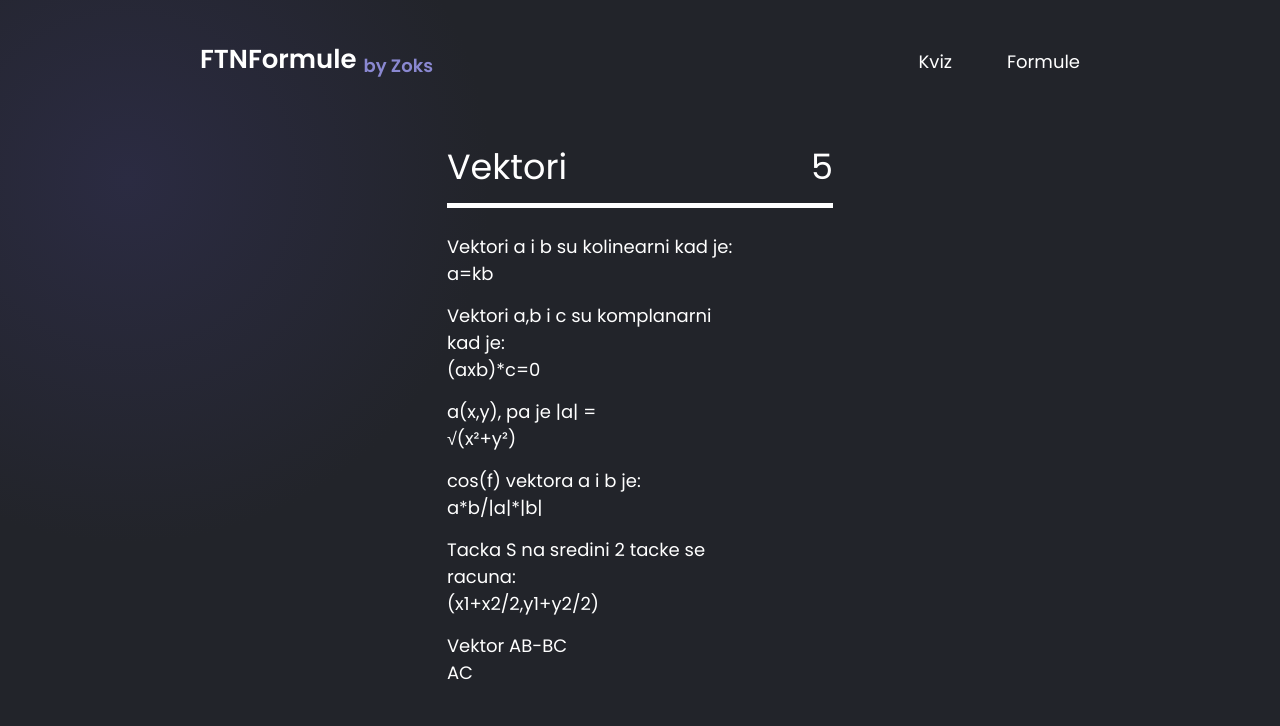
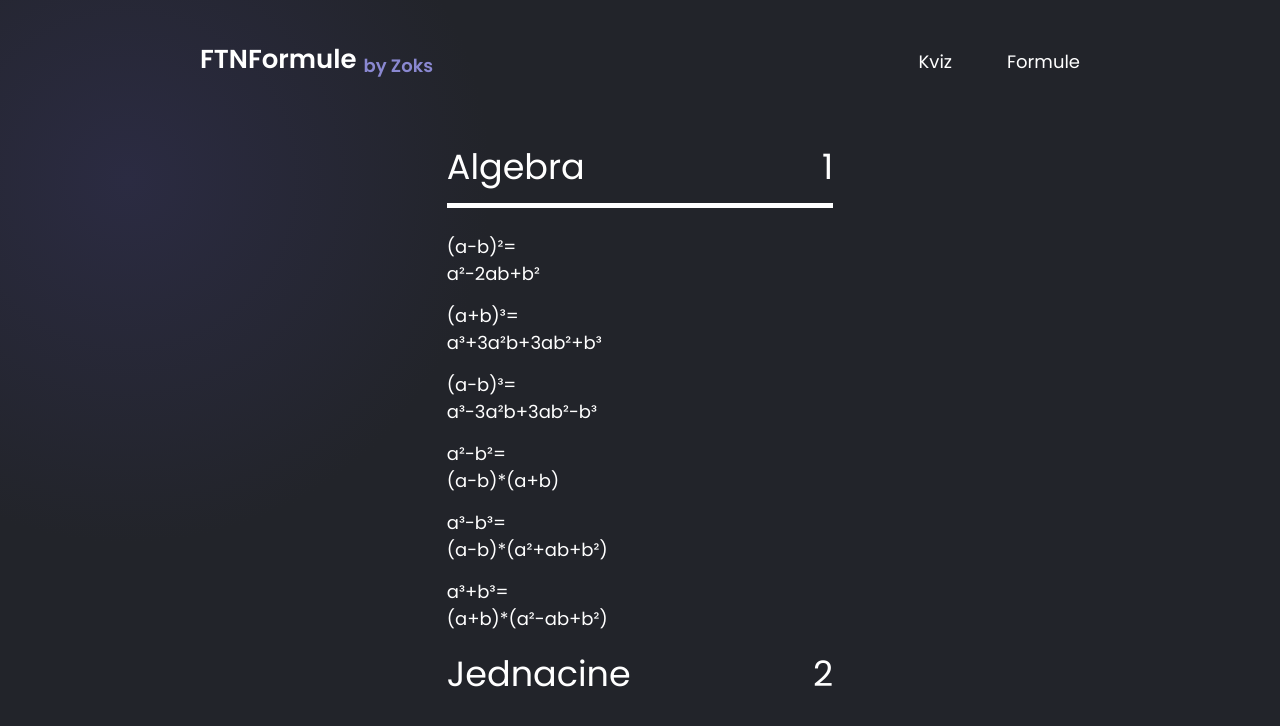
Before and after one commit to Zoksss/ftn-formule, a React (Create React App) app: page / in a window 1280 px wide. Both pictures are taken after a click on the link "Formule". Shown: the top 726 px of the page. Built offline with nearby package versions, Linux system fonts and the light colour scheme.

Commit message:
questions

```diff
--- a/src/Components/Formulas/Formulas.jsx
+++ b/src/Components/Formulas/Formulas.jsx
@@ -12,7 +12,7 @@ const generateQuestions = () => {
         if (!x) {
             // add new category
             usedCategories.push(question.category);
-            let obj = { question: "category", correctAnswer: question.category };
+            let obj = { question: "category", correctAnswer: question.category, categoryNum: question.categoryNumber};
             t.push(obj);
             return;
         }
@@ -24,7 +24,7 @@ const generateQuestions = () => {
 
 const Formulas = (props) => {
     const questions = generateQuestions().map(element => {
-        return (element.question != "category" ? <Formula question={element.question} answer={element.correctAnswer} /> : <div className="formulas-title-row"><p>{element.correctAnswer}</p><p>5</p></div>)
+        return (element.question !== "category" ? <Formula question={element.question} answer={element.correctAnswer} /> : <div className="formulas-title-row"><p>{element.correctAnswer}</p><p>{element.categoryNum}</p></div>)
     });
 
     const transition = useTransition(props.state, {
--- a/src/questions.jsx
+++ b/src/questions.jsx
@@ -1,10 +1,91 @@
 const questions = [
+    {
+        category: "Algebra",
+        question: "(a+b)²= ",
+        correctAnswer: "a²+2ab+b²",
+        hasImage: false,
+        imagePath: "/",
+        categoryNumber: 1
+    },
+    {
+        category: "Algebra",
+        question: "(a-b)²= ",
+        correctAnswer: "a²-2ab+b²",
+        hasImage: false,
+        imagePath: "/",
+        categoryNumber: 1
+    },
+    {
+        category: "Algebra",
+        question: "(a+b)³= ",
+        correctAnswer: "a³+3a²b+3ab²+b³",
+        hasImage: false,
+        imagePath: "/",
+        categoryNumber: 1
+    },
+    {
+        category: "Algebra",
+        question: "(a-b)³= ",
+        correctAnswer: "a³-3a²b+3ab²-b³",
+        hasImage: false,
+        imagePath: "/",
+        categoryNumber: 1
+    },
+    {
+        category: "Algebra",
+        question: "a²-b²= ",
+        correctAnswer: "(a-b)*(a+b)",
+        hasImage: false,
+        imagePath: "/",
+        categoryNumber: 1
+    },
+    {
+        category: "Algebra",
+        question: "a³-b³= ",
+        correctAnswer: "(a-b)*(a²+ab+b²)",
+        hasImage: false,
+        imagePath: "/",
+        categoryNumber: 1
+    },
+    {
+        category: "Algebra",
+        question: "a³+b³= ",
+        correctAnswer: "(a+b)*(a²-ab+b²)",
+        hasImage: false,
+        imagePath: "/",
+        categoryNumber: 1
+    },
+    {
+        category: "Jednacine",
+        question: "Determinanta D = ",
+        correctAnswer: "b²-4ac",
+        hasImage: false,
+        imagePath: "/",
+        categoryNumber: 2
+    },
+    {
+        category: "Jednacine",
+        question: "Vijetove formule, x1+x2= ",
+        correctAnswer: "-b/a",
+        hasImage: false,
+        imagePath: "/",
+        categoryNumber: 2
+    },
+    {
+        category: "Jednacine",
+        question: "Vijetove formule, x1*x2= ",
+        correctAnswer: "c/a",
+        hasImage: false,
+        imagePath: "/",
+        categoryNumber: 2
+    },
     {
         category: "Vektori",
         question: "Vektori a i b su ortogonalni kad je:",
         correctAnswer: "a*b=0",
         hasImage: false,
         imagePath: "/",
+        categoryNumber: 5
     },
     {
         category: "Vektori",
@@ -12,6 +93,7 @@ const questions = [
         correctAnswer: "a=kb",
         hasImage: false,
         imagePath: "/",
+        categoryNumber: 5
     },
     {
         category: "Vektori",
@@ -19,6 +101,7 @@ const questions = [
         correctAnswer: "(axb)*c=0",
         hasImage: false,
         imagePath: "/",
+        categoryNumber: 5
     },
     {
         category: "Vektori",
@@ -26,6 +109,7 @@ const questions = [
         correctAnswer: "√(x²+y²)",
         hasImage: false,
         imagePath: "/",
+        categoryNumber: 5
     },
     {
         category: "Vektori",
@@ -33,6 +117,7 @@ const questions = [
         correctAnswer: "a*b/|a|*|b|",
         hasImage: false,
         imagePath: "/",
+        categoryNumber: 5
     },
     {
         category: "Vektori",
@@ -40,6 +125,7 @@ const questions = [
         correctAnswer: "(x1+x2/2,y1+y2/2)",
         hasImage: false,
         imagePath: "/",
+        categoryNumber: 5
     },
     {
         category: "Vektori",
@@ -47,6 +133,7 @@ const questions = [
         correctAnswer: "AC",
         hasImage: false,
         imagePath: "/",
+        categoryNumber: 5
     },
     {
         category: "Vektori",
@@ -54,6 +141,7 @@ const questions = [
         correctAnswer: "30",
         hasImage: false,
         imagePath: "/",
+        categoryNumber: 5
     },
     {
         category: "Analitcka geometrija",
@@ -61,6 +149,7 @@ const questions = [
         correctAnswer: "y=kx+n",
         hasImage: false,
         imagePath: "/",
+        categoryNumber: 6
     },
     {
         category: "Analitcka geometrija",
@@ -68,6 +157,7 @@ const questions = [
         correctAnswer: "y-y1=k(x-x1)",
         hasImage: false,
         imagePath: "/",
+        categoryNumber: 6
     },
     {
         category: "Analitcka geometrija",
@@ -75,6 +165,7 @@ const questions = [
         correctAnswer: "y-y1=y2-y1/x2-x1(x-x1)",
         hasImage: false,
         imagePath: "/",
+        categoryNumber: 6
     },
     {
         category: "Analitcka geometrija",
@@ -82,6 +173,7 @@ const questions = [
         correctAnswer: "-1/k1",
         hasImage: false,
         imagePath: "/",
+        categoryNumber: 6
     },
     {
         category: "Analitcka geometrija",
@@ -89,6 +181,7 @@ const questions = [
         correctAnswer: "k2-k1/1+k1*k2",
         hasImage: false,
         imagePath: "/",
+        categoryNumber: 6
     },
     {
         category: "Analitcka geometrija",
@@ -96,6 +189,7 @@ const questions = [
         correctAnswer: "(x-p)²+(y-q)²=r²",
         hasImage: false,
         imagePath: "/",
+        categoryNumber: 6
     },
     {
         category: "Analitcka geometrija",
@@ -103,6 +197,7 @@ const questions = [
         correctAnswer: "O(6,3)",
         hasImage: false,
         imagePath: "/",
+        categoryNumber: 6
     },
     {
         category: "Analitcka geometrija",
@@ -110,6 +205,7 @@ const questions = [
         correctAnswer: "x²/a²+y²/b²=1",
         hasImage: false,
         imagePath: "/",
+        categoryNumber: 6
     },
     {
         category: "Analitcka geometrija",
@@ -117,6 +213,7 @@ const questions = [
         correctAnswer: "x²/a²-y²/b²=1",
         hasImage: false,
         imagePath: "/",
+        categoryNumber: 6
     },
     {
         category: "Analitcka geometrija",
@@ -124,6 +221,7 @@ const questions = [
         correctAnswer: "y²=2px",
         hasImage: false,
         imagePath: "/",
+        categoryNumber: 6
     },
     {
         category: "Planimetrija",
@@ -131,6 +229,7 @@ const questions = [
         correctAnswer: "180",
         hasImage: false,
         imagePath: "/",
+        categoryNumber: 7
     },
     {
         category: "Planimetrija",
@@ -138,6 +237,7 @@ const questions = [
         correctAnswer: "360",
         hasImage: false,
         imagePath: "/",
+        categoryNumber: 7
     },
     {
         category: "Planimetrija",
@@ -145,6 +245,7 @@ const questions = [
         correctAnswer: "P=a*ha/2",
         hasImage: false,
         imagePath: "/",
+        categoryNumber: 7
     },
     {
         category: "Planimetrija",
@@ -152,6 +253,7 @@ const questions = [
         correctAnswer: "O=a+b+c",
         hasImage: false,
         imagePath: "/",
+        categoryNumber: 7
     },
     {
         category: "Planimetrija",
@@ -159,6 +261,7 @@ const questions = [
         correctAnswer: "P=r*(a+b+c/2)",
         hasImage: false,
         imagePath: "/",
+        categoryNumber: 7
     },
     {
         category: "Planimetrija",
@@ -166,6 +269,7 @@ const questions = [
         correctAnswer: "P=a*c*sinβ/2",
         hasImage: false,
         imagePath: "/",
+        categoryNumber: 7
     },
     {
         category: "Planimetrija",
@@ -173,6 +277,7 @@ const questions = [
         correctAnswer: "r=2P/O",
         hasImage: false,
         imagePath: "/",
+        categoryNumber: 7
     },
     {
         category: "Planimetrija",
@@ -180,6 +285,7 @@ const questions = [
         correctAnswer: "r=2P/O",
         hasImage: false,
         imagePath: "/",
+        categoryNumber: 7
     },
     {
         category: "Planimetrija",
@@ -187,6 +293,7 @@ const questions = [
         correctAnswer: "a/sinα=R2",
         hasImage: false,
         imagePath: "/",
+        categoryNumber: 7
     },
     {
         category: "Planimetrija",
@@ -194,6 +301,7 @@ const questions = [
         correctAnswer: "c²=a²+b²",
         hasImage: false,
         imagePath: "/",
+        categoryNumber: 7
     },
     {
         category: "Planimetrija",
@@ -201,6 +309,7 @@ const questions = [
         correctAnswer: "P=a²√3/4",
         hasImage: false,
         imagePath: "/",
+        categoryNumber: 7
     },
     {
         category: "Planimetrija",
@@ -208,6 +317,7 @@ const questions = [
         correctAnswer: "h=a√3/2",
         hasImage: false,
         imagePath: "/",
+        categoryNumber: 7
     },
     {
         category: "Planimetrija",
@@ -215,6 +325,7 @@ const questions = [
         correctAnswer: "P=r²π",
         hasImage: false,
         imagePath: "/",
+        categoryNumber: 7
     },
     {
         category: "Proporcije i procenti",
@@ -222,6 +333,7 @@ const questions = [
         correctAnswer: "y/x",
         hasImage: false,
         imagePath: "/",
+        categoryNumber: 11
     },
     {
         category: "Proporcije i procenti",
@@ -229,6 +341,7 @@ const questions = [
         correctAnswer: "x*y",
         hasImage: false,
         imagePath: "/",
+        categoryNumber: 11
     },
     {
         category: "Proporcije i procenti",
@@ -236,6 +349,7 @@ const questions = [
         correctAnswer: "1.2",
         hasImage: false,
         imagePath: "/",
+        categoryNumber: 11
     },
     {
         category: "Proporcije i procenti",
@@ -243,6 +357,103 @@ const questions = [
         correctAnswer: "0.63",
         hasImage: false,
         imagePath: "/",
+        categoryNumber: 11
+    },
+    {
+        category: "Integrali",
+        question: "∫x^n*dx",
+        correctAnswer: "x^(n + 1)/(n + 1)+C",
+        hasImage: false,
+        imagePath: "/",
+        categoryNumber: 13
+    },
+    {
+        category: "Integrali",
+        question: "∫dx",
+        correctAnswer: "x+C",
+        hasImage: false,
+        imagePath: "/",
+        categoryNumber: 13
+    },
+    {
+        category: "Integrali",
+        question: "∫e^x*dx=",
+        correctAnswer: "e^x + C",
+        hasImage: false,
+        imagePath: "/",
+        categoryNumber: 13
+    },
+    {
+        category: "Integrali",
+        question: "∫1/x*dx",
+        correctAnswer: "log|x|+C",
+        hasImage: false,
+        imagePath: "/",
+        categoryNumber: 13
+    },
+    {
+        category: "Integrali",
+        question: "∫a^x*dx = ",
+        correctAnswer: "a^x/loga+C",
+        hasImage: false,
+        imagePath: "/",
+        categoryNumber: 13
+    },
+    {
+        category: "Integrali",
+        question: "∫cosx*dx=",
+        correctAnswer: "sinx+C",
+        hasImage: false,
+        imagePath: "/",
+        categoryNumber: 13
+    },
+    {
+        category: "Integrali",
+        question: "∫sinx*dx=",
+        correctAnswer: "-cos+C",
+        hasImage: false,
+        imagePath: "/",
+        categoryNumber: 13
+    },
+    {
+        category: "Integrali",
+        question: "∫dx/cos²x*dx=",
+        correctAnswer: "tgx+C",
+        hasImage: false,
+        imagePath: "/",
+        categoryNumber: 13
+    },
+    {
+        category: "Integrali",
+        question: "∫dx/sin²x*dx=",
+        correctAnswer: "-ctgx+C",
+        hasImage: false,
+        imagePath: "/",
+        categoryNumber: 13
+    },
+    {
+        category: "Integrali",
+        question: "∫dx/1+x²*dx=",
+        correctAnswer: "arctgx+C",
+        hasImage: false,
+        imagePath: "/",
+        categoryNumber: 13
+    },
+    {
+        category: "Integrali",
+        question: "∫dx/√(1-x²)*dx=",
+        correctAnswer: "arcsinx+C",
+        hasImage: false,
+        imagePath: "/",
+        categoryNumber: 13
+    },
+    {
+        category: "Integrali",
+        question: "∫dx/√(a²-x²)*dx=",
+        correctAnswer: "arcsin(x/a)+C",
+        hasImage: false,
+        imagePath: "/",
+        categoryNumber: 13
     },
     {
         category: "Kompleksni brojevi",
@@ -250,6 +461,7 @@ const questions = [
         correctAnswer: "i",
         hasImage: false,
         imagePath: "/",
+        categoryNumber: 14
     },
     {
         category: "Kompleksni brojevi",
@@ -257,6 +469,7 @@ const questions = [
         correctAnswer: "z=x+iy",
         hasImage: false,
         imagePath: "/",
+        categoryNumber: 14
     },
     {
         category: "Kompleksni brojevi",
@@ -264,6 +477,7 @@ const questions = [
         correctAnswer: "√(x²+y²)",
         hasImage: false,
         imagePath: "/",
+        categoryNumber: 14
     },
     {
         category: "Kompleksni brojevi",
@@ -271,6 +485,7 @@ const questions = [
         correctAnswer: "2-6i",
         hasImage: false,
         imagePath: "/",
+        categoryNumber: 14
     },
     {
         category: "Kompleksni brojevi",
@@ -278,7 +493,9 @@ const questions = [
         correctAnswer: "y/x",
         hasImage: false,
         imagePath: "/",
+        categoryNumber: 14
     },
 ];
 
 export default questions;
+//² ³ √
```
